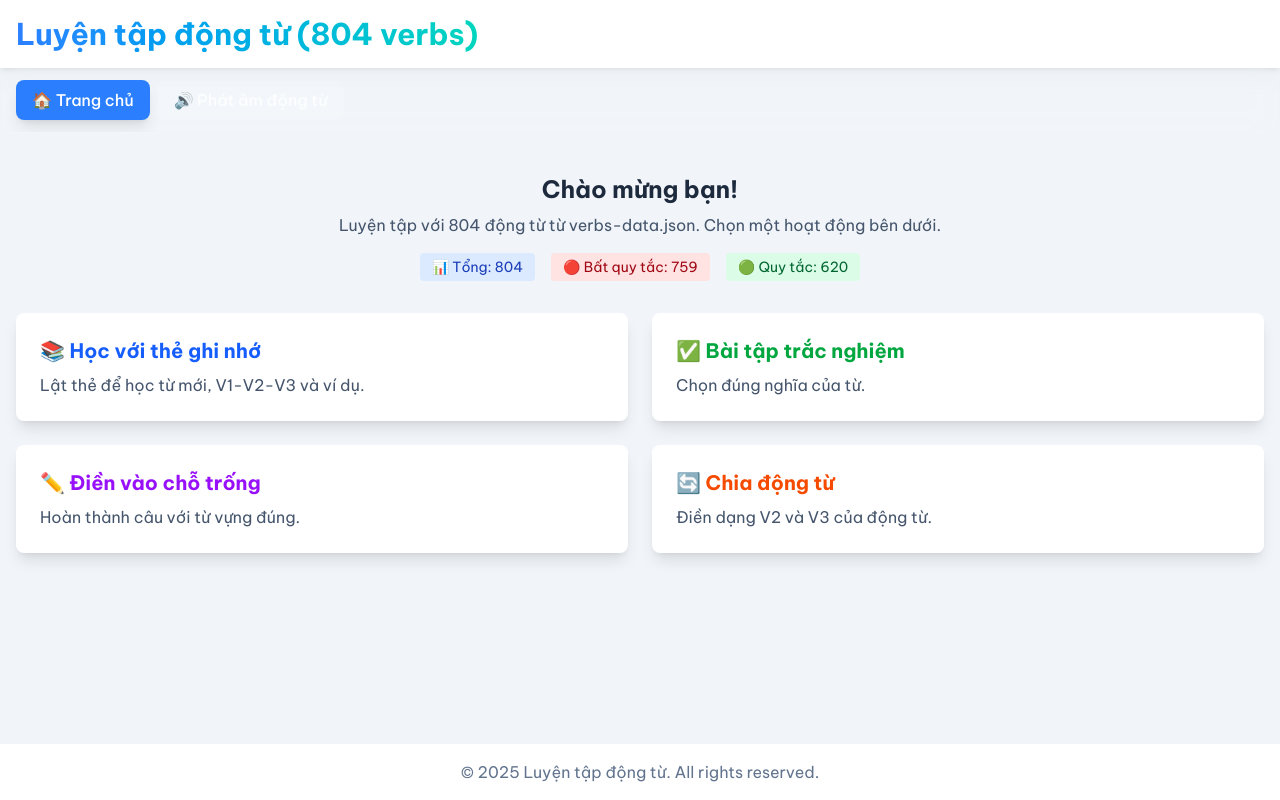
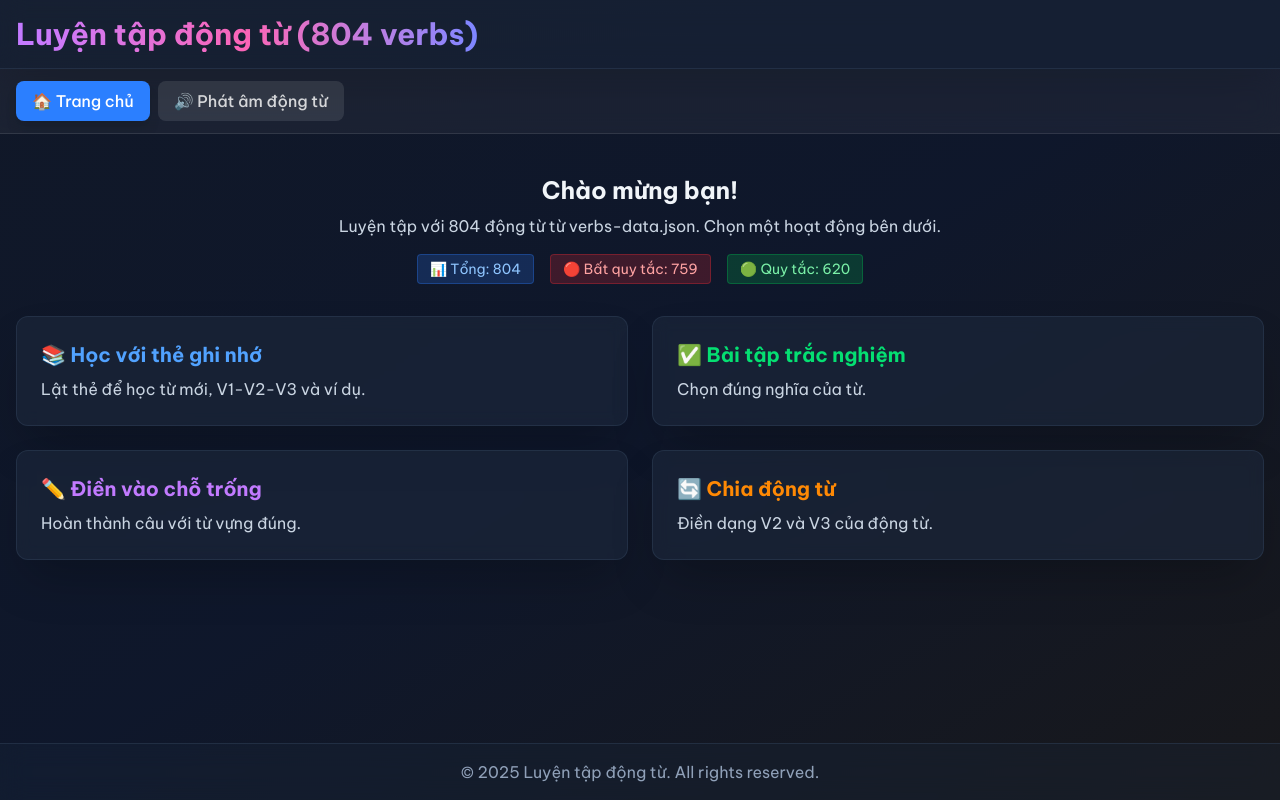
Before and after one commit to TheCuong96/learn-english, a Next.js app in the folder english/: page / in a window 1280 px wide. Built offline with nearby package versions, Linux system fonts and the light colour scheme.

Commit message:
add dark mode

```diff
--- a/english/src/app/globals.css
+++ b/english/src/app/globals.css
@@ -38,10 +38,14 @@ body {
 
 .mode-card {
   cursor: pointer;
-  transition: transform 0.2s, box-shadow 0.2s;
+  transition: all 0.3s cubic-bezier(0.4, 0, 0.2, 1);
 }
 
 .mode-card:hover {
-  transform: translateY(-5px);
-  box-shadow: 0 10px 15px -3px rgb(0 0 0 / 0.1), 0 4px 6px -4px rgb(0 0 0 / 0.1);
+  transform: translateY(-8px) scale(1.02);
+  box-shadow: 0 20px 25px -5px rgb(0 0 0 / 0.15), 0 8px 10px -6px rgb(0 0 0 / 0.1);
 }
+
+.mode-card:active {
+  transform: translateY(-2px) scale(0.98);
+}
--- a/english/src/app/layout.tsx
+++ b/english/src/app/layout.tsx
@@ -24,7 +24,7 @@ export default function RootLayout({
         <link rel="preconnect" href="https://fonts.googleapis.com" />
         <link rel="preconnect" href="https://fonts.gstatic.com" crossOrigin="anonymous" />
       </head>
-      <body className={`${beVietnamPro.variable} antialiased bg-slate-100 text-slate-800 flex flex-col min-h-screen`}>
+      <body className={`${beVietnamPro.variable} antialiased bg-gradient-to-br from-gray-900 via-slate-900 to-zinc-900 text-slate-100 flex flex-col min-h-screen`}>
         {children}
       </body>
     </html>
--- a/english/src/app/page.tsx
+++ b/english/src/app/page.tsx
@@ -145,8 +145,8 @@ export default function Home() {
   if (loading) {
     return (
       <div className="flex flex-col items-center justify-center min-h-screen">
-        <div className="animate-spin rounded-full h-16 w-16 border-b-4 border-blue-500"></div>
-        <p className="mt-4 text-lg font-semibold text-slate-700">Đang tải dữ liệu...</p>
+        <div className="animate-spin rounded-full h-16 w-16 border-b-4 border-purple-500"></div>
+        <p className="mt-4 text-lg font-semibold text-slate-200">Đang tải dữ liệu...</p>
       </div>
     );
   }
@@ -154,15 +154,15 @@ export default function Home() {
   return (
     <>
       {/* Header */}
-      <header className="bg-white shadow-md">
+      <header className="bg-slate-800/50 backdrop-blur-md shadow-2xl border-b border-slate-700/50">
         <div className="container mx-auto px-4 py-4 flex justify-between items-center">
-          <h1 className="text-2xl md:text-3xl font-bold text-transparent bg-clip-text bg-gradient-to-r from-blue-500 to-teal-400">
+          <h1 className="text-2xl md:text-3xl font-bold text-transparent bg-clip-text bg-gradient-to-r from-purple-400 via-pink-400 to-indigo-400">
             Luyện tập động từ (804 verbs)
           </h1>
           {currentScreen !== 'home' && (
             <button
               onClick={handleReset}
-              className="text-blue-500 hover:text-blue-700"
+              className="text-purple-400 hover:text-purple-300"
             >
               <svg xmlns="http://www.w3.org/2000/svg" className="h-8 w-8" viewBox="0 0 20 20" fill="currentColor">
                 <path d="M10.707 2.293a1 1 0 00-1.414 0l-7 7a1 1 0 001.414 1.414L4 10.414V17a1 1 0 001 1h2a1 1 0 001-1v-2a1 1 0 011-1h2a1 1 0 011 1v2a1 1 0 001 1h2a1 1 0 001-1v-6.586l.293.293a1 1 0 001.414-1.414l-7-7z" />
@@ -181,17 +181,17 @@ export default function Home() {
         {currentScreen === 'home' && (
           <div>
             <div className="text-center mb-8">
-              <h2 className="text-2xl font-semibold mb-2">Chào mừng bạn!</h2>
-              <p className="text-slate-600">Luyện tập với 804 động từ từ verbs-data.json. Chọn một hoạt động bên dưới.</p>
+              <h2 className="text-2xl font-semibold mb-2 text-slate-100">Chào mừng bạn!</h2>
+              <p className="text-slate-300">Luyện tập với 804 động từ từ verbs-data.json. Chọn một hoạt động bên dưới.</p>
               {stats && (
                 <div className="mt-4 flex justify-center gap-4 text-sm">
-                  <span className="px-3 py-1 bg-blue-100 text-blue-800 rounded">
+                  <span className="px-3 py-1 bg-blue-500/20 text-blue-300 rounded border border-blue-500/30">
                     📊 Tổng: {stats.total}
                   </span>
-                  <span className="px-3 py-1 bg-red-100 text-red-800 rounded">
+                  <span className="px-3 py-1 bg-red-500/20 text-red-300 rounded border border-red-500/30">
                     🔴 Bất quy tắc: {stats.irregular}
                   </span>
-                  <span className="px-3 py-1 bg-green-100 text-green-800 rounded">
+                  <span className="px-3 py-1 bg-green-500/20 text-green-300 rounded border border-green-500/30">
                     🟢 Quy tắc: {stats.regular}
                   </span>
                 </div>
@@ -201,34 +201,34 @@ export default function Home() {
             <div className="grid grid-cols-1 md:grid-cols-2 gap-6">
               <div
                 onClick={() => startSession('flashcards')}
-                className="mode-card bg-white p-6 rounded-lg shadow-lg"
+                className="mode-card bg-slate-800/60 backdrop-blur-sm p-6 rounded-xl shadow-2xl border border-slate-700/50 hover:bg-slate-800/80 hover:border-blue-500/50"
               >
-                <h3 className="text-xl font-bold text-blue-600 mb-2">📚 Học với thẻ ghi nhớ</h3>
-                <p className="text-slate-600">Lật thẻ để học từ mới, V1-V2-V3 và ví dụ.</p>
+                <h3 className="text-xl font-bold text-blue-400 mb-2">📚 Học với thẻ ghi nhớ</h3>
+                <p className="text-slate-300">Lật thẻ để học từ mới, V1-V2-V3 và ví dụ.</p>
               </div>
 
               <div
                 onClick={() => startSession('multiple-choice')}
-                className="mode-card bg-white p-6 rounded-lg shadow-lg"
+                className="mode-card bg-slate-800/60 backdrop-blur-sm p-6 rounded-xl shadow-2xl border border-slate-700/50 hover:bg-slate-800/80 hover:border-green-500/50"
               >
-                <h3 className="text-xl font-bold text-green-600 mb-2">✅ Bài tập trắc nghiệm</h3>
-                <p className="text-slate-600">Chọn đúng nghĩa của từ.</p>
+                <h3 className="text-xl font-bold text-green-400 mb-2">✅ Bài tập trắc nghiệm</h3>
+                <p className="text-slate-300">Chọn đúng nghĩa của từ.</p>
               </div>
 
               <div
                 onClick={() => startSession('fill-in-blank')}
-                className="mode-card bg-white p-6 rounded-lg shadow-lg"
+                className="mode-card bg-slate-800/60 backdrop-blur-sm p-6 rounded-xl shadow-2xl border border-slate-700/50 hover:bg-slate-800/80 hover:border-purple-500/50"
               >
-                <h3 className="text-xl font-bold text-purple-600 mb-2">✏️ Điền vào chỗ trống</h3>
-                <p className="text-slate-600">Hoàn thành câu với từ vựng đúng.</p>
+                <h3 className="text-xl font-bold text-purple-400 mb-2">✏️ Điền vào chỗ trống</h3>
+                <p className="text-slate-300">Hoàn thành câu với từ vựng đúng.</p>
               </div>
 
               <div
                 onClick={() => startSession('verb-forms')}
-                className="mode-card bg-white p-6 rounded-lg shadow-lg"
+                className="mode-card bg-slate-800/60 backdrop-blur-sm p-6 rounded-xl shadow-2xl border border-slate-700/50 hover:bg-slate-800/80 hover:border-orange-500/50"
               >
-                <h3 className="text-xl font-bold text-orange-600 mb-2">🔄 Chia động từ</h3>
-                <p className="text-slate-600">Điền dạng V2 và V3 của động từ.</p>
+                <h3 className="text-xl font-bold text-orange-400 mb-2">🔄 Chia động từ</h3>
+                <p className="text-slate-300">Điền dạng V2 và V3 của động từ.</p>
               </div>
             </div>
           </div>
@@ -263,8 +263,8 @@ export default function Home() {
       </main>
 
       {/* Footer */}
-      <footer className="bg-white mt-8">
-        <div className="container mx-auto px-4 py-4 text-center text-slate-500">
+      <footer className="bg-slate-800/30 backdrop-blur-md mt-8 border-t border-slate-700/50">
+        <div className="container mx-auto px-4 py-4 text-center text-slate-400">
           <p>&copy; 2025 Luyện tập động từ. All rights reserved.</p>
         </div>
       </footer>
--- a/english/src/components/MultipleChoice.tsx
+++ b/english/src/components/MultipleChoice.tsx
@@ -49,29 +49,29 @@ export default function MultipleChoice({ word, allWords, onAnswer }: MultipleCho
   };
 
   const getButtonClass = (option: Verb) => {
-    const baseClass = "btn-answer w-full text-left p-4 border-2 rounded-lg shadow-sm transition-all ";
+    const baseClass = "btn-answer w-full text-left p-4 border-2 rounded-lg shadow-sm transition-all text-slate-200 ";
 
     if (!selectedAnswer) {
-      return baseClass + "bg-white border-gray-200 hover:bg-blue-50 hover:border-blue-300 cursor-pointer";
+      return baseClass + "bg-slate-800/60 border-slate-600 hover:bg-slate-700/80 hover:border-purple-500/50 cursor-pointer";
     }
 
     if (option.word === word.word) {
-      return baseClass + "bg-green-100 border-green-500 ring-2 ring-green-300";
+      return baseClass + "bg-green-500/20 border-green-500 ring-2 ring-green-400/50";
     }
 
     if (option.word === selectedAnswer) {
-      return baseClass + "bg-red-100 border-red-500 ring-2 ring-red-300";
+      return baseClass + "bg-red-500/20 border-red-500 ring-2 ring-red-400/50";
     }
 
-    return baseClass + "bg-white border-gray-200 opacity-50";
+    return baseClass + "bg-slate-800/40 border-slate-700 opacity-50";
   };
 
   return (
     <>
       <div className="text-center mb-6">
-        <p className="text-lg text-slate-600">Từ nào có nghĩa là:</p>
+        <p className="text-lg text-slate-300">Từ nào có nghĩa là:</p>
         <div className="flex items-center justify-center gap-3">
-          <h2 className="text-4xl font-bold text-blue-600">{word.word}</h2>
+          <h2 className="text-4xl font-bold text-purple-400">{word.word}</h2>
           <SpeakButton text={word.word} />
         </div>
       </div>
--- a/english/src/components/SessionScreen.tsx
+++ b/english/src/components/SessionScreen.tsx
@@ -66,12 +66,12 @@ export default function SessionScreen({
       {/* Progress Bar */}
       <div className="mb-4">
         <div className="flex justify-between mb-1">
-          <span className="text-base font-medium text-blue-700">Tiến độ</span>
-          <span className="text-sm font-medium text-blue-700">{currentIndex} / {totalWords}</span>
+          <span className="text-base font-medium text-purple-400">Tiến độ</span>
+          <span className="text-sm font-medium text-purple-400">{currentIndex} / {totalWords}</span>
         </div>
-        <div className="w-full bg-gray-200 rounded-full h-2.5">
+        <div className="w-full bg-slate-700/50 rounded-full h-2.5">
           <div
-            className="bg-blue-600 h-2.5 rounded-full progress-bar-inner"
+            className="bg-gradient-to-r from-purple-500 to-pink-500 h-2.5 rounded-full progress-bar-inner"
             style={{ width: `${progress}%` }}
           />
         </div>
@@ -87,8 +87,8 @@ export default function SessionScreen({
         {showFeedback && isCorrect !== null && (
           <div className={`border-l-4 p-4 rounded-md ${
             isCorrect
-              ? 'bg-green-100 border-green-500 text-green-700'
-              : 'bg-red-100 border-red-500 text-red-700'
+              ? 'bg-green-500/20 border-green-500 text-green-300'
+              : 'bg-red-500/20 border-red-500 text-red-300'
           }`}>
             <p className="font-bold">{isCorrect ? '✅ Chính xác!' : '❌ Chưa đúng!'}</p>
             {!isCorrect && (
@@ -102,7 +102,7 @@ export default function SessionScreen({
       <div className="mt-6 flex justify-center">
         <button
           onClick={onNext}
-          className={`bg-blue-500 hover:bg-blue-600 text-white font-bold py-3 px-8 rounded-lg shadow-md transition-transform transform hover:scale-105 ${
+          className={`bg-gradient-to-r from-purple-600 to-pink-600 hover:from-purple-700 hover:to-pink-700 text-white font-bold py-3 px-8 rounded-lg shadow-lg transition-all transform hover:scale-105 ${
             !showFeedback && sessionType !== 'flashcards' ? 'hidden' : ''
           }`}
         >
```
Also changed, not shown: english/src/components/FillInBlank.tsx (+8 -8 lines), english/src/components/Flashcard.tsx (+11 -11 lines), english/src/components/ResultsScreen.tsx (+11 -11 lines), english/src/components/VerbForms.tsx (+13 -13 lines).
